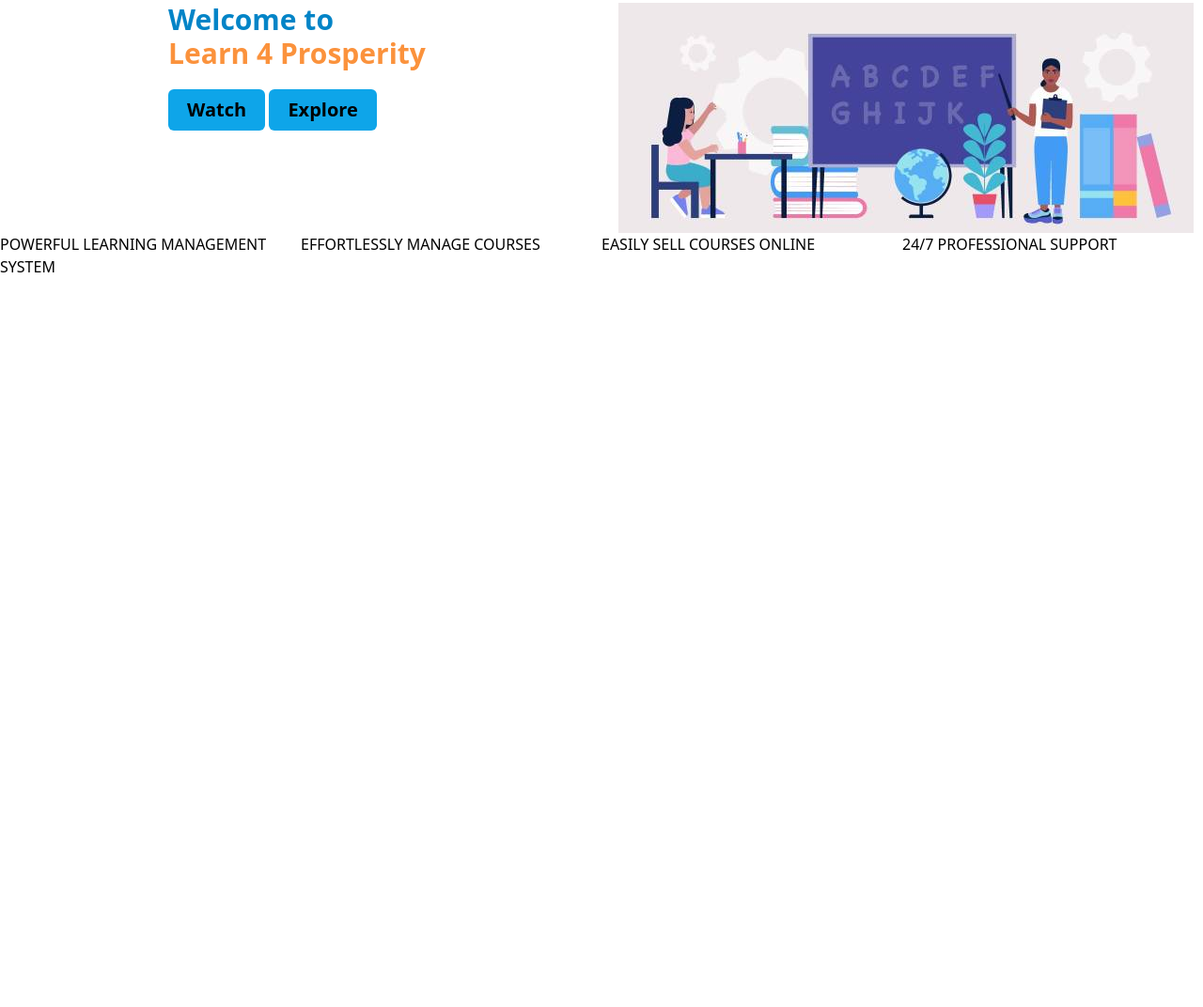
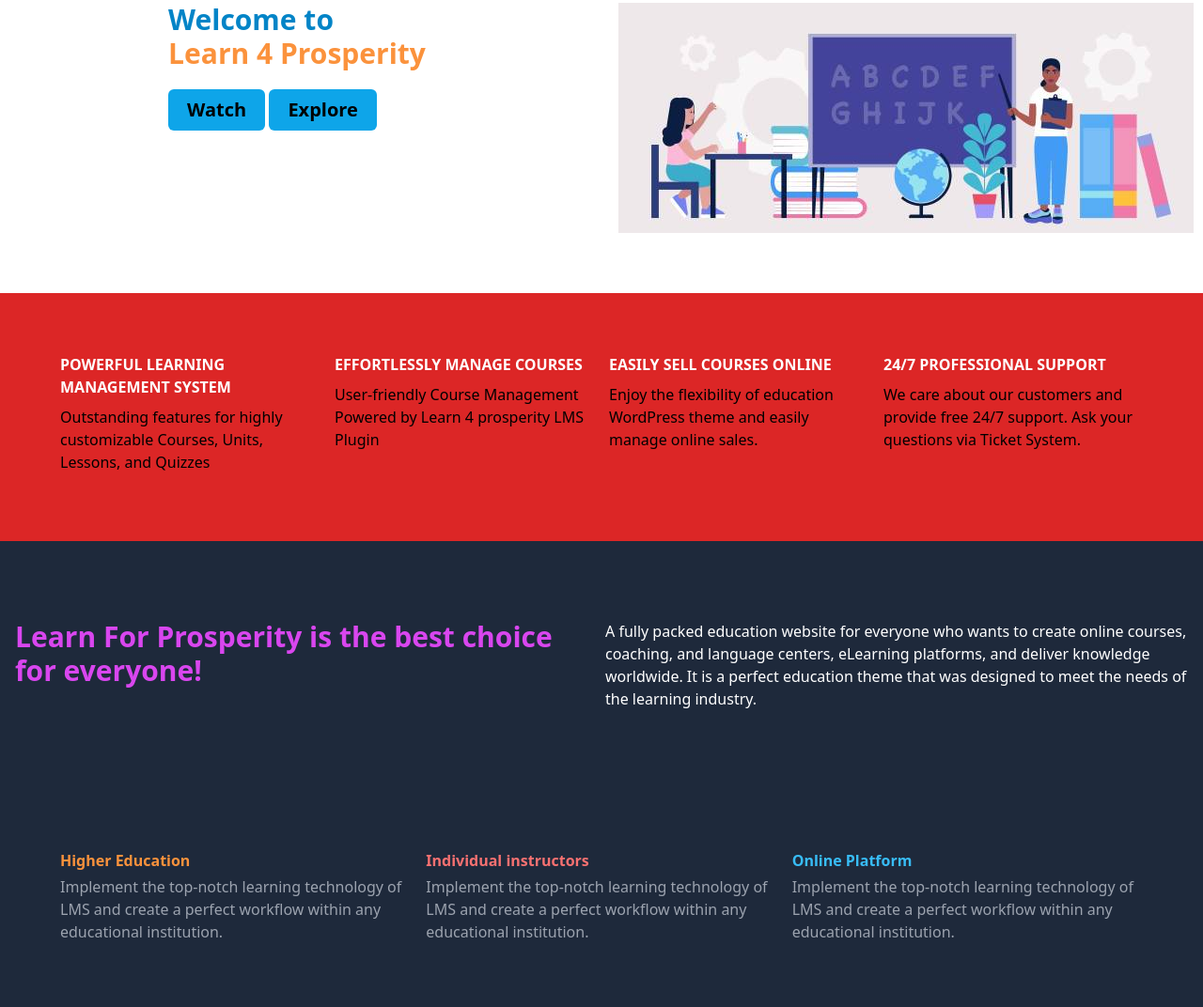
Before and after one commit to anikdha11/learn4prosperity, a plain HTML site: page index.html in a window 1280 px wide. Shown: the part 129-1201 px from the top of the page at 94% size. Before the commit the page ends 800 px from the top, so only its background shows below. Drawn offline with nearby package versions, Linux system fonts and the light colour scheme; a web font is replaced by a local one.

Commit message:
intial commit

```diff
--- a/index.html
+++ b/index.html
@@ -119,18 +119,78 @@
     </section>
     <!-- herosection end -->
     <!-- Details section start -->
-    <section class="grid grid-cols-4">
+    <section
+      class="grid lg:grid-cols-4 gap-4 mt-16 lg:px-16 lg:py-16 px-4 py-4 bg-red-600 justify-items-center text-left"
+    >
       <div>
-        <h6>POWERFUL LEARNING MANAGEMENT SYSTEM</h6>
+        <h3 class="font-bold text-white">
+          POWERFUL LEARNING MANAGEMENT SYSTEM
+        </h3>
+        <p class="py-2 font-medium">
+          Outstanding features for highly customizable Courses, Units, Lessons,
+          and Quizzes
+        </p>
       </div>
       <div>
-        <h6>EFFORTLESSLY MANAGE COURSES</h6>
+        <h3 class="font-bold text-white text-left">
+          EFFORTLESSLY MANAGE COURSES
+        </h3>
+        <p class="py-2 font-medium">
+          User-friendly Course Management Powered by Learn 4 prosperity LMS
+          Plugin
+        </p>
       </div>
       <div>
-        <h6>EASILY SELL COURSES ONLINE</h6>
+        <h3 class="font-bold text-white">EASILY SELL COURSES ONLINE</h3>
+        <p class="py-2 font-medium">
+          Enjoy the flexibility of education WordPress theme and easily manage
+          online sales.
+        </p>
       </div>
       <div>
-        <h6>24/7 PROFESSIONAL SUPPORT</h6>
+        <h3 class="font-bold text-white">24/7 PROFESSIONAL SUPPORT</h3>
+        <p class="py-2 font-medium">
+          We care about our customers and provide free 24/7 support. Ask your
+          questions via Ticket System.
+        </p>
+      </div>
+    </section>
+    <section class="bg-slate-800 pt-16">
+      <div
+        class="grid lg:grid-cols-2 gap-2 justify-items-center content-center mb-16 px-4 py-5"
+      >
+        <h1 class="font-bold text-fuchsia-500 text-3xl">
+          Learn For Prosperity is the best choice for everyone!
+        </h1>
+        <p class="text-white">
+          A fully packed education website for everyone who wants to create
+          online courses, coaching, and language centers, eLearning platforms,
+          and deliver knowledge worldwide. It is a perfect education theme that
+          was designed to meet the needs of the learning industry.
+        </p>
+      </div>
+      <div class="grid lg:grid-cols-3 gap-4 lg:px-16 lg:py-16 px-4 py-4">
+        <div>
+          <h2 class="font-bold text-orange-400">Higher Education</h2>
+          <p class="text-gray-400 py-1">
+            Implement the top-notch learning technology of LMS and create a
+            perfect workflow within any educational institution.
+          </p>
+        </div>
+        <div>
+          <h2 class="font-bold text-red-400">Individual instructors</h2>
+          <p class="text-gray-400 py-1">
+            Implement the top-notch learning technology of LMS and create a
+            perfect workflow within any educational institution.
+          </p>
+        </div>
+        <div>
+          <h2 class="font-bold text-sky-400">Online Platform</h2>
+          <p class="text-gray-400 py-1">
+            Implement the top-notch learning technology of LMS and create a
+            perfect workflow within any educational institution.
+          </p>
+        </div>
       </div>
     </section>
     <!-- Details section end -->
```
